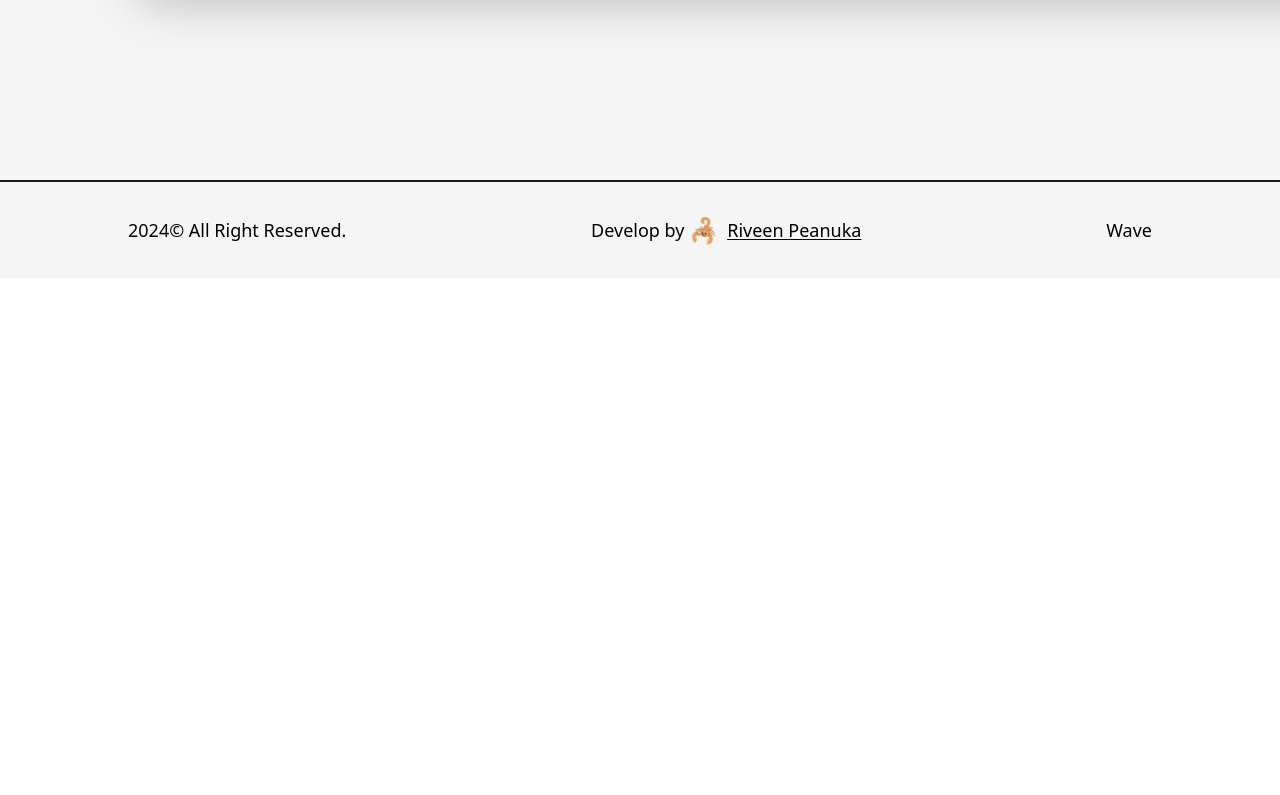
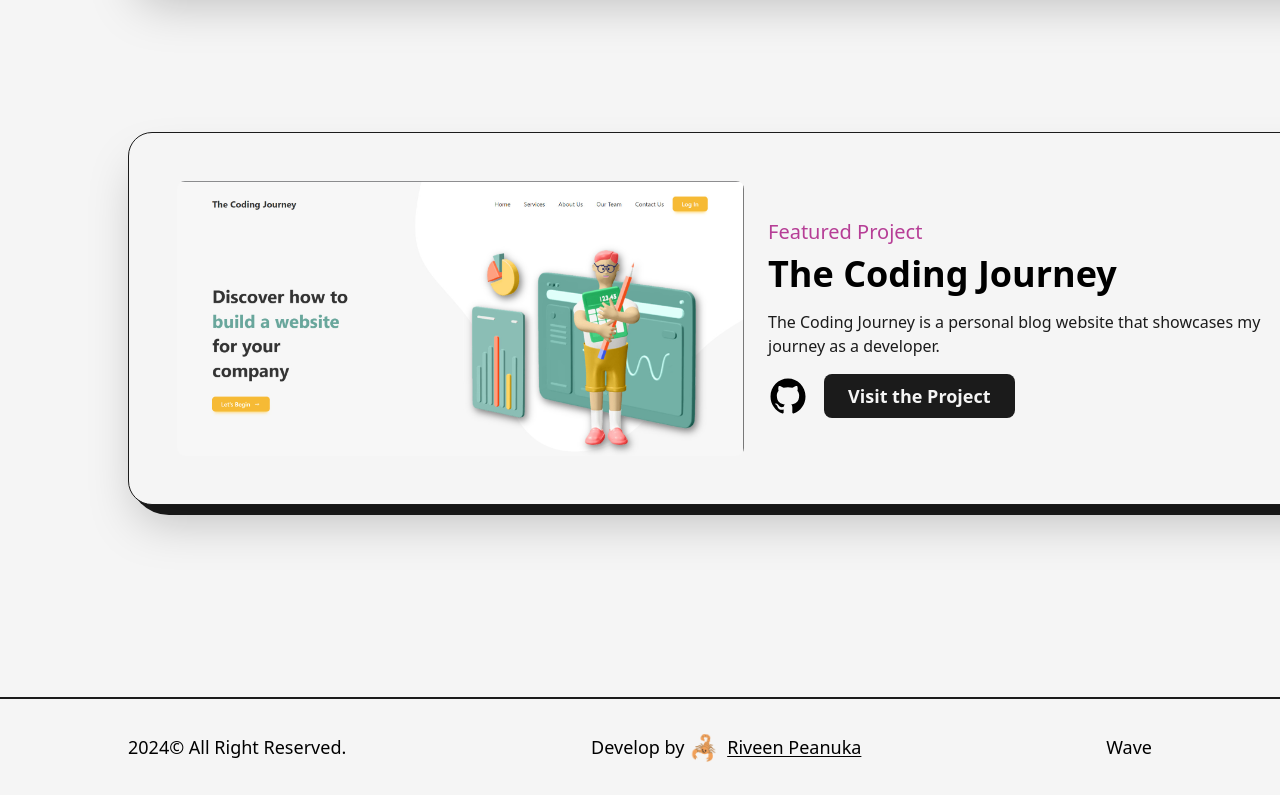
Before and after one commit to spriveen/Portfolio, a Next.js app: page /project in a window 1280 px wide. Shown: the part 5761-6556 px from the top of the page. Before the commit the page ends 6039 px from the top, so only its background shows below. Built offline with nearby package versions, Linux system fonts and the light colour scheme.

Commit message:
update peojects.js

```diff
--- a/src/pages/project.js
+++ b/src/pages/project.js
@@ -15,6 +15,7 @@ import project8 from '../../public/images/projects/2.jpg'
 import project9 from '../../public/images/projects/7.jpg'
 import project10 from '../../public/images/projects/8.jpg'
 import project11 from '../../public/images/projects/9.jpg'
+import project12 from '../../public/images/projects/10.jpg'
 
 import { motion } from 'framer-motion'
 import AnimatedText from '@/components/AnimatedText'
@@ -227,6 +228,17 @@ const project = () => {
               />
             </div>
 
+             <div className='col-span-12'>
+              <FeaturedProject
+                title="The Coding Journey"
+                img={project12}
+                summary="The Coding Journey is a personal blog website that showcases my journey as a developer."
+                link="/"
+                github="https://github.com/spriveen/-E-learning-Education"
+                type="Featured Project"
+              />
+            </div>
+
 
 
             {/* Add additional FeaturedProject components here if needed */}
```
Also changed, not shown: public/images/projects/10.jpg (renamed from public/images/projects/The Coding Journey.jpg).
